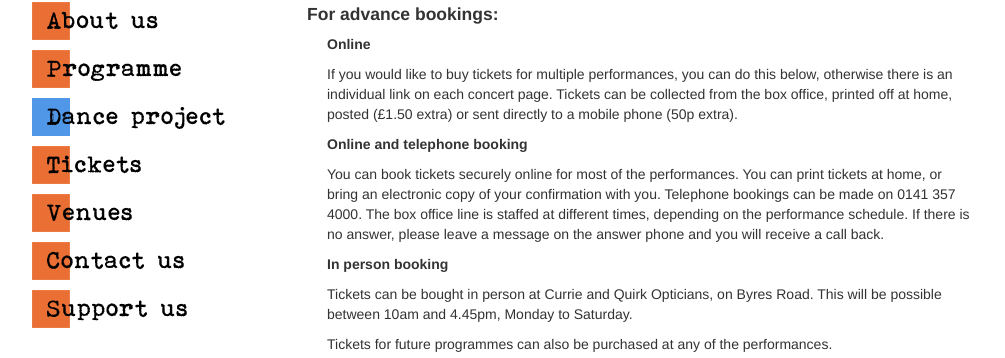
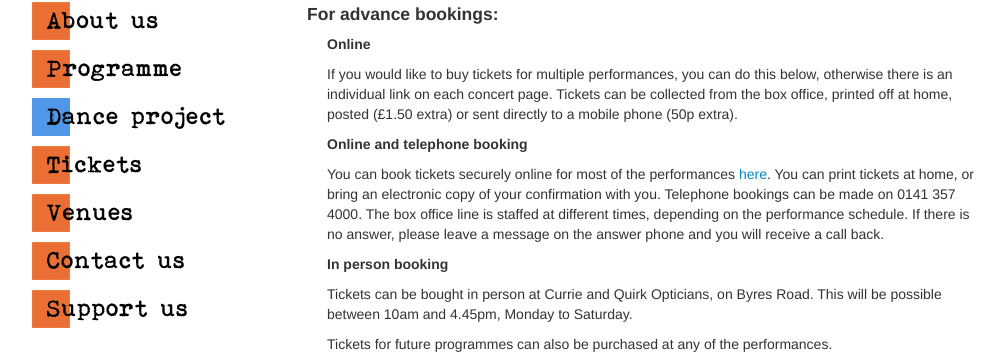
Before and after one commit to sdrogers/CCP, a Django app: page /ccp/tickets/ in a window 1280 px wide. Shown: the part 362-720 px from the top of the page, without its empty margins (48-1053 px from the left). Run offline with Django 3.2, Linux system fonts and the light colour scheme; data comes from the database, SQL or seed files in the repository; parts of the project's set-up code (start-up, migrations or seed data) failed here and were passed over.

```diff
--- a/CTP/templates/ctp_website/tickets.html
+++ b/CTP/templates/ctp_website/tickets.html
@@ -10,7 +10,7 @@
 
 
 <p><b>Online and telephone booking</b></p>
-<p>You can book tickets securely online for most of the performances.  You can print tickets at home, or bring an electronic copy of your confirmation with you.  Telephone bookings can be made on 0141 357 4000.  The box office line is staffed at different times, depending on the performance schedule.  If there is no answer, please leave a message on the answer phone and you will receive a call back.</p>
+<p>You can book tickets securely online for most of the performances <a href="http://www.cottiers.com/cottiers-events/" target="new">here</a>.  You can print tickets at home, or bring an electronic copy of your confirmation with you.  Telephone bookings can be made on 0141 357 4000.  The box office line is staffed at different times, depending on the performance schedule.  If there is no answer, please leave a message on the answer phone and you will receive a call back.</p>
 
 <p><b>In person booking</b></p>
 <p>Tickets can be bought in person at Currie and Quirk Opticians, on Byres Road.  This will be possible between 10am and 4.45pm, Monday to Saturday.</p>
```
